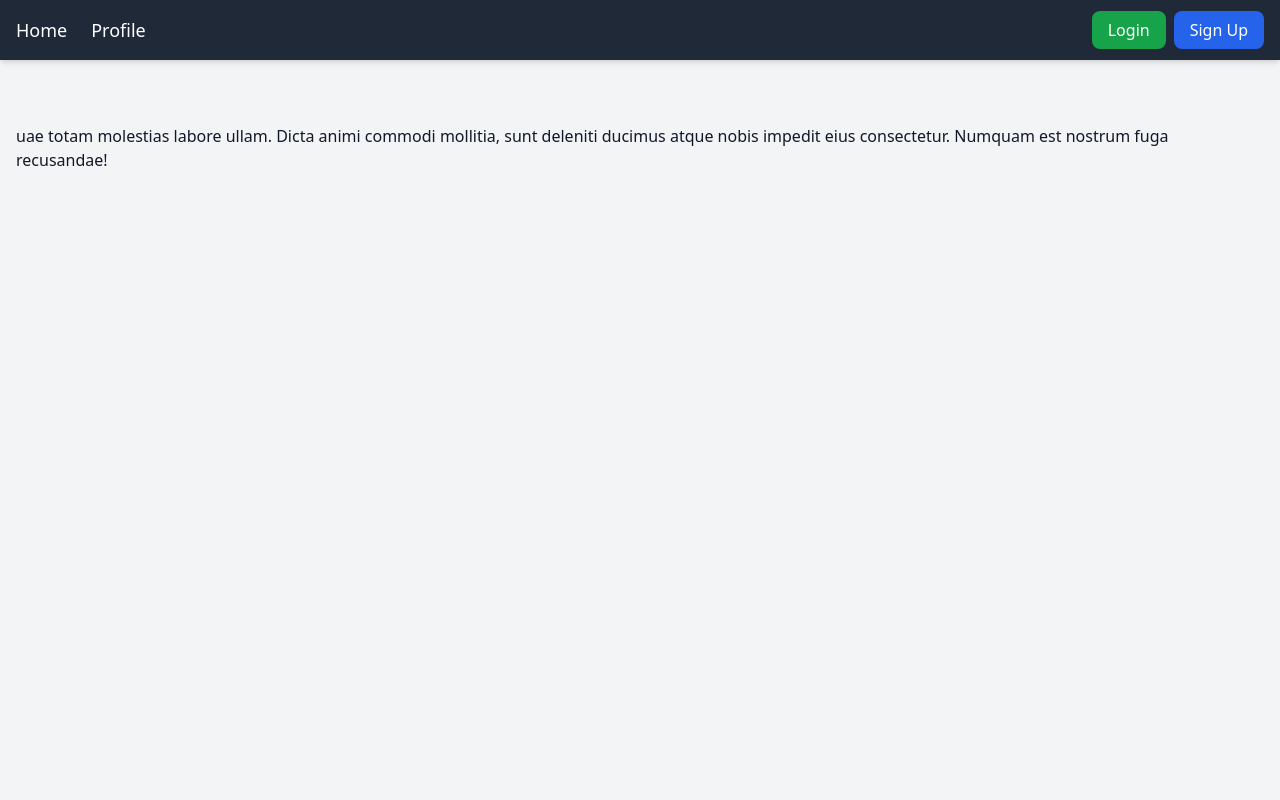
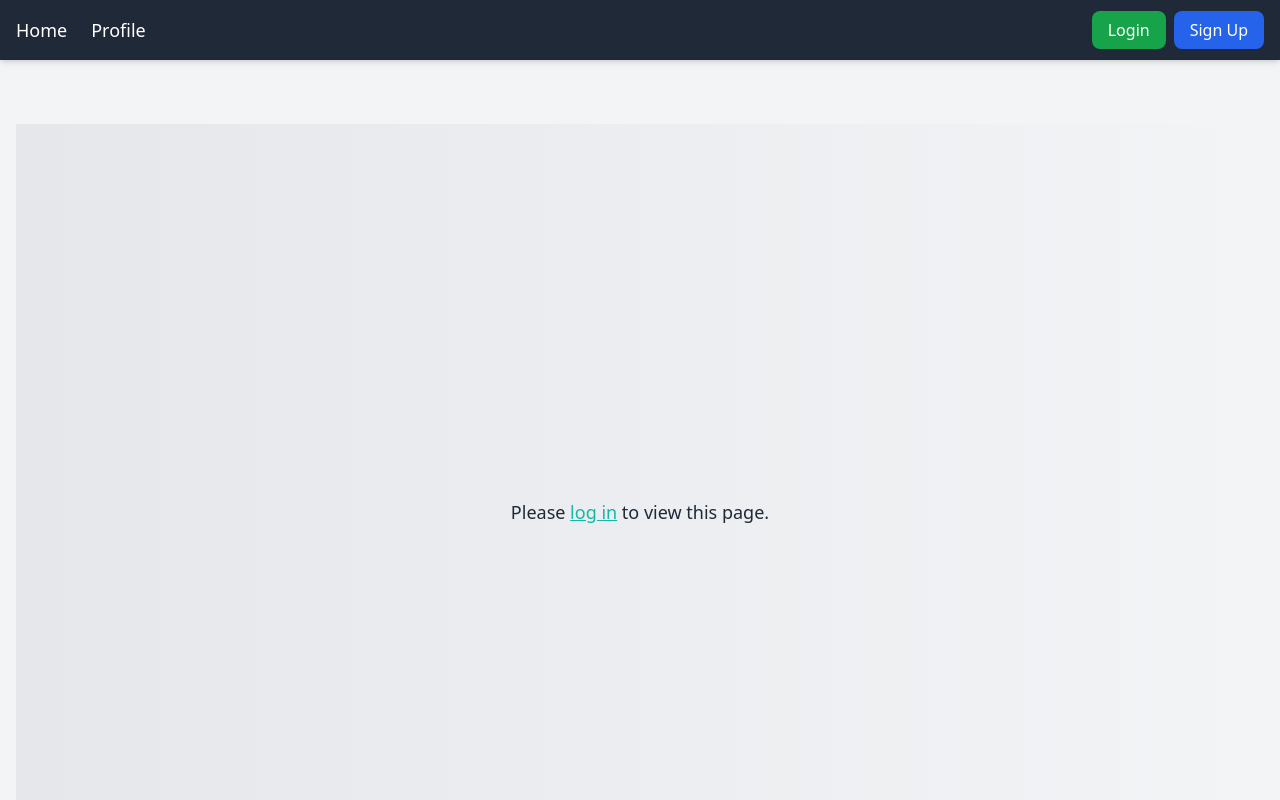
Before and after one commit to saidee-hasan/next-blog-viewer, a Next.js app: page /profile in a window 1280 px wide. Shown: the top 800 px of the page. Built offline with nearby package versions, Linux system fonts and the light colour scheme; no server answers.

Commit message:
projects done

```diff
--- /dev/null
+++ b/src/app/_app.js
@@ -0,0 +1,17 @@
+// pages/_app.js
+
+import { KindeAuthProvider } from '@kinde-oss/kinde-auth-nextjs';
+import '../styles/globals.css';
+
+function MyApp({ Component, pageProps }) {
+  return (
+    <KindeAuthProvider
+      clientId={process.env.KINDE_CLIENT_ID} // Your Kinde client ID
+      redirectUri={process.env.KINDE_REDIRECT_URI} // Your redirect URI after login
+    >
+      <Component {...pageProps} />
+    </KindeAuthProvider>
+  );
+}
+
+export default MyApp;
--- a/src/app/profile/page.jsx
+++ b/src/app/profile/page.jsx
@@ -1,11 +1,50 @@
-import React from 'react'
+import { LoginLink , LogoutLink} from "@kinde-oss/kinde-auth-nextjs/components";
+import { getKindeServerSession } from "@kinde-oss/kinde-auth-nextjs/server";
 
-function Profile() {
-  return (
-    <div>
-      uae totam molestias labore ullam. Dicta animi commodi mollitia, sunt deleniti ducimus atque nobis impedit eius consectetur. Numquam est nostrum fuga recusandae!
+export default async function Profile() {
+  const { isAuthenticated, getUser } = getKindeServerSession();
+
+  const user = await getUser();
+
+  return (await isAuthenticated()) ? (
+    <div className="min-h-screen bg-gradient-to-r from-teal-500 to-teal-200">
+      <div className="max-w-4xl mx-auto px-6 py-16">
+        <div className="text-center text-white mb-8">
+          <h1 className="text-4xl font-extrabold mb-2">
+            Welcome to your profile, {user?.given_name}!
+          </h1>
+          <p className="text-xl font-medium mb-6">
+            This is your protected profile page.
+          </p>
+        </div>
+
+        <div className="flex flex-col items-center">
+          <img
+            src={user?.picture}
+            alt="User Avatar"
+            className="w-32 h-32 rounded-full mx-auto mb-6 border-4 border-white shadow-xl"
+          />
+          <div className="bg-white p-6 rounded-lg shadow-md w-full max-w-md mx-auto">
+            <p className="text-lg font-semibold mb-2">Email: {user?.email}</p>
+            <p className="text-lg font-semibold mb-2">Username: {user?.preferred_username}</p>
+            <div className="text-center mt-6">
+              <LogoutLink className="text-teal-500 font-medium underline hover:text-teal-600 transition duration-300">
+                Log out
+              </LogoutLink>
+            </div>
+          </div>
+        </div>
+      </div>
     </div>
-  )
+  ) : (
+    <div className="min-h-screen flex flex-col items-center justify-center bg-gradient-to-r from-gray-200 to-gray-100">
+      <p className="text-gray-800 text-lg mb-6">
+        Please{" "}
+        <LoginLink className="text-teal-500 font-medium underline hover:text-teal-600 transition duration-300">
+          log in
+        </LoginLink>{" "}
+        to view this page.
+      </p>
+    </div>
+  );
 }
-
-export default Profile
--- a/src/components/Header.jsx
+++ b/src/components/Header.jsx
@@ -5,7 +5,7 @@ import { getKindeServerSession } from '@kinde-oss/kinde-auth-nextjs/server';
 export default async function Header() {
   const { getUser } = getKindeServerSession();
   const user = await getUser();
-
+  console.log(user)
   return (
     <header className="flex justify-between items-center p-4 bg-gray-800 text-white shadow-md">
       {/* Navigation Links */}
```
